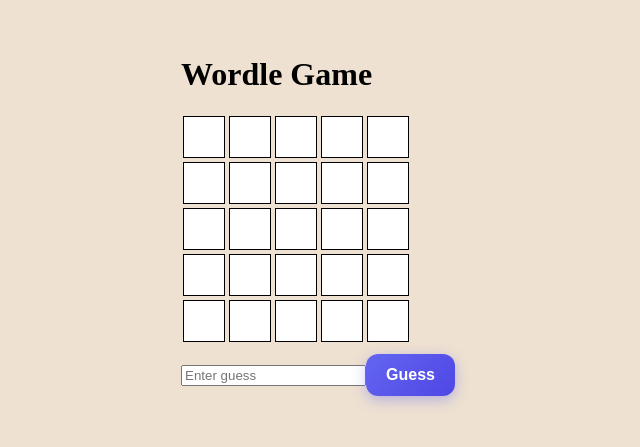
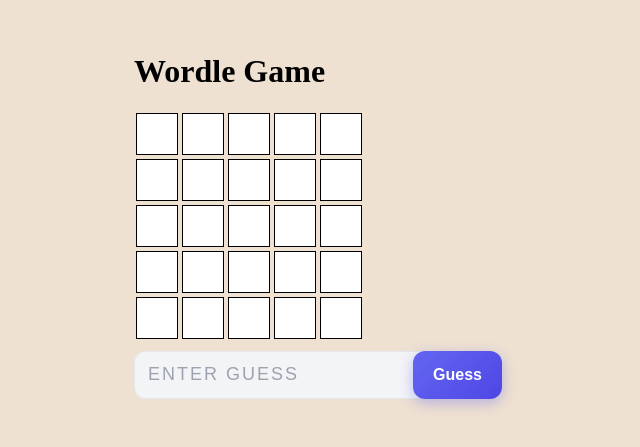
Before and after one commit to Mikerich94/Wordle-React-App, a React (Vite) app: page / in a window 1280 px wide. Shown: the part 185-632 px from the top of the page, without its empty margins (322-962 px from the left). Built offline with nearby package versions, Linux system fonts and the light colour scheme.

Commit message:
form input styling

```diff
--- a/src/App.jsx
+++ b/src/App.jsx
@@ -113,14 +113,20 @@ export default function App() {
 
       {/* Guess form */}
       {status === "playing" && (
-        <form onSubmit={handleSubmit} style={{ marginTop: 10 }}>
+       <form onSubmit={handleSubmit} className="form">
+  <div className="input-wrapper">
     <input
+      className="input-modern"
       value={currentGuess}
       onChange={(e) => setCurrentGuess(e.target.value.toUpperCase())}
       maxLength={5}
-            placeholder="Enter guess"
+      placeholder="ENTER GUESS"
     />
-          <button class="btn-primary" type="submit">Guess</button>
+  </div>
+
+  <button className="btn-primary" type="submit">
+    Guess
+  </button>
 </form>
       )}
     </div>
--- a/src/styles.css
+++ b/src/styles.css
@@ -89,3 +89,71 @@ form {
 .btn-primary.loading .btn-loader {
   display: inline-block;
 }
+
+.form {
+  margin-top: 10px;
+  display: flex;
+  gap: 10px;
+}
+
+/* Wrapper gives us more control */
+.input-wrapper {
+  flex: 1;
+}
+
+/* Modern input */
+.input-modern {
+  width: 100%;
+  height: 48px;
+
+  padding: 0 14px;
+
+  font-size: 18px;
+  font-weight: 600;
+  letter-spacing: 4px; /* 🔥 makes guesses feel intentional */
+
+  text-transform: uppercase;
+
+  border-radius: 12px;
+  border: none;
+
+  background: #f3f4f6;
+  color: #111827;
+
+  outline: none;
+  transition: all 0.2s ease;
+
+  box-shadow: inset 0 0 0 1px #e5e7eb;
+}
+
+/* Placeholder styling */
+.input-modern::placeholder {
+  letter-spacing: 2px;
+  font-weight: 500;
+  color: #9ca3af;
+}
+
+/* Hover */
+.input-modern:hover {
+  background: #ffffff;
+}
+
+/* Focus state (this is key for modern feel) */
+.input-modern:focus {
+  background: #ffffff;
+  box-shadow:
+    inset 0 0 0 2px #6366f1,
+    0 0 0 4px rgba(99, 102, 241, 0.1);
+}
+
+/* Optional: slight press effect */
+.input-modern:active {
+  transform: scale(0.99);
+}
+
+/* Mobile friendliness */
+@media (max-width: 500px) {
+  .form {
+    flex-direction: column;
+  }
+}
```
Lines whose indentation alone changed are shown as unchanged.
